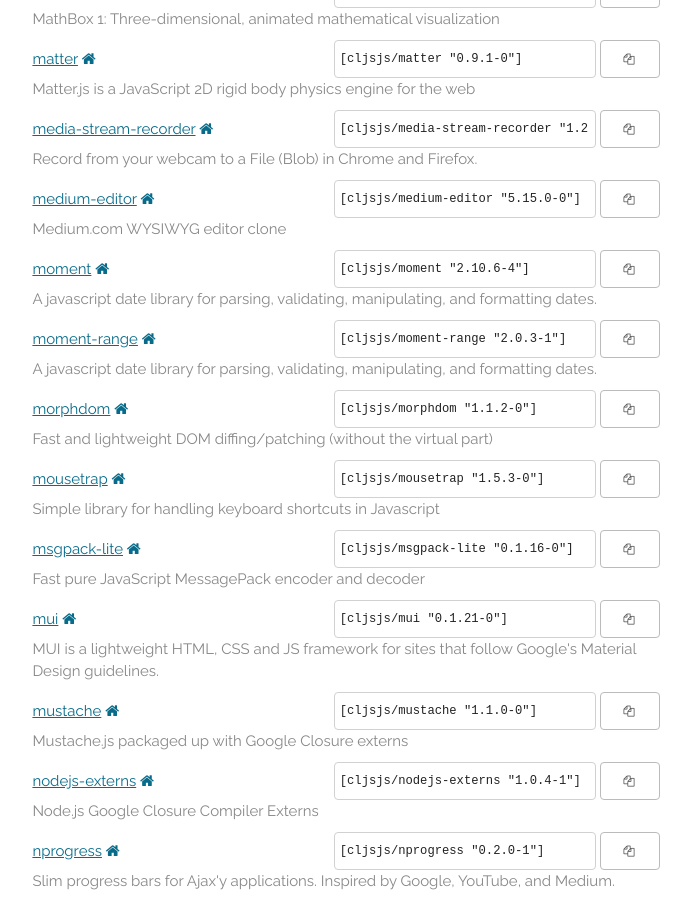
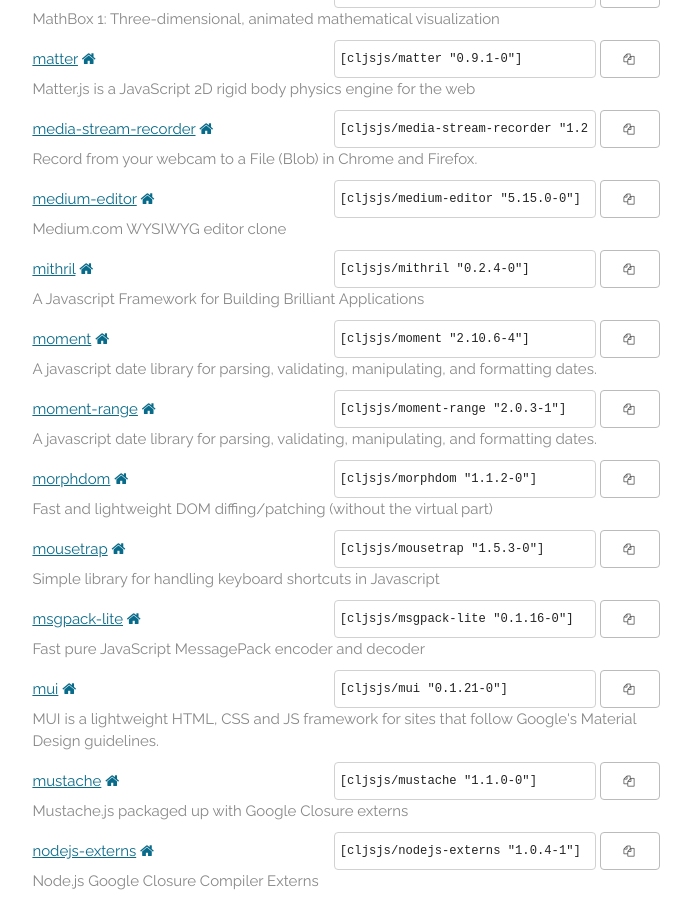
Before and after one commit to cljsjs/cljsjs.github.io, a Jekyll site: the page built from index.markdown, in a window 1280 px wide and 900 px high, scrolled down 8757 px. Shown: the whole window, without its empty margins (294-985 px from the left). Built offline with Jekyll 4.4.1, drawn with Linux system fonts in a browser that asks for light colours; nearby versions of some CDN libraries; comment, search, counter and statistics services are not loaded.

Commit message:
Automatic update

```diff
--- a/_includes/packages.html
+++ b/_includes/packages.html
@@ -972,6 +972,15 @@
     <p class="description">Medium.com WYSIWYG editor clone</p>
   </li>
   <li>
+    <a href="https://clojars.org/cljsjs/mithril">mithril</a>
+    <a href="http://mithril.js.org/" target="new"><i class="fa fa-home"></i></a>
+    <span class="clojars">
+      <input type="text" value='[cljsjs/mithril "0.2.4-0"]'/>
+      <button data-clipboard-text='[cljsjs/mithril "0.2.4-0"]'><i class="fa fa-copy"></i></button>
+    </span>
+    <p class="description">A Javascript Framework for Building Brilliant Applications</p>
+  </li>
+  <li>
     <a href="https://clojars.org/cljsjs/moment">moment</a>
     <a href="http://momentjs.com/" target="new"><i class="fa fa-home"></i></a>
     <span class="clojars">
```
